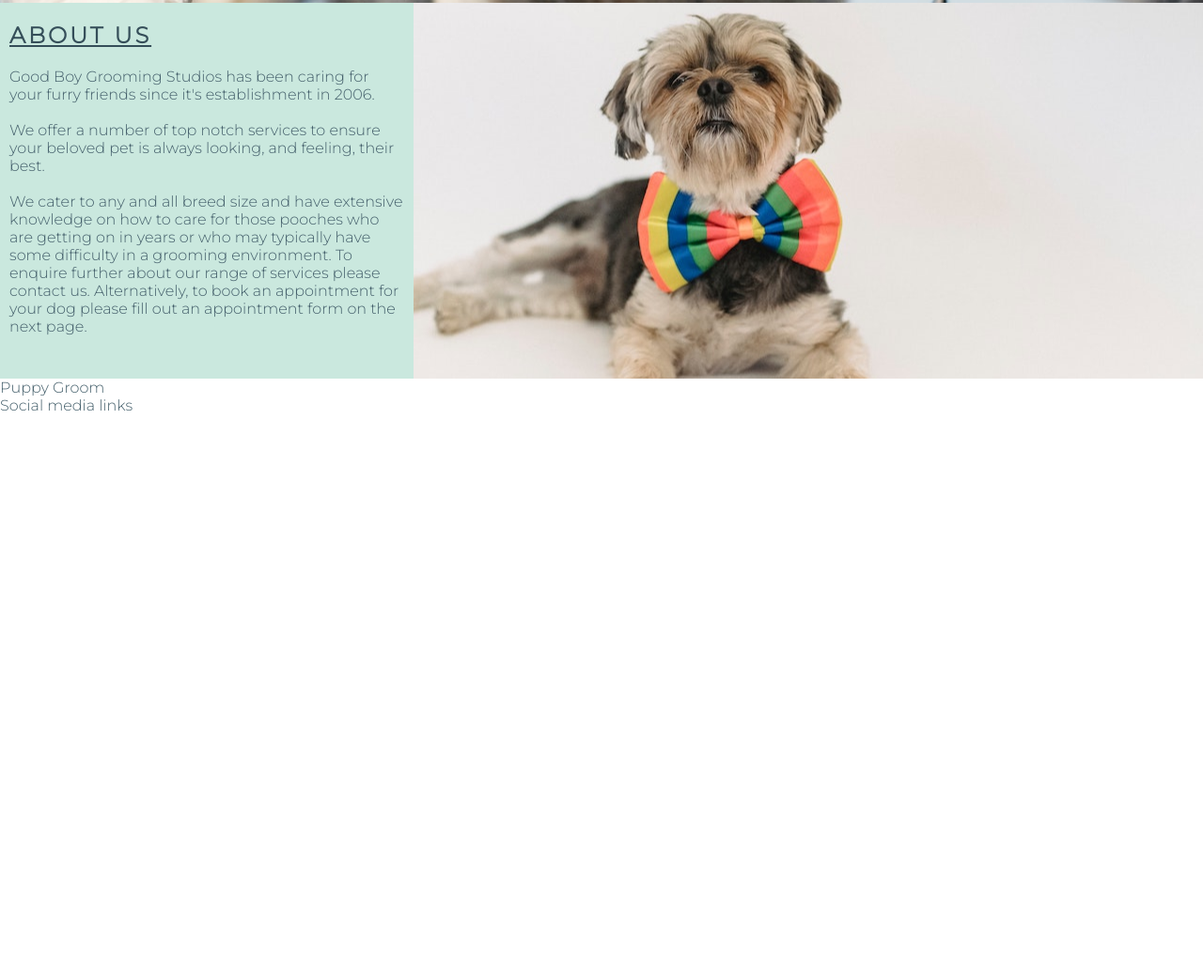
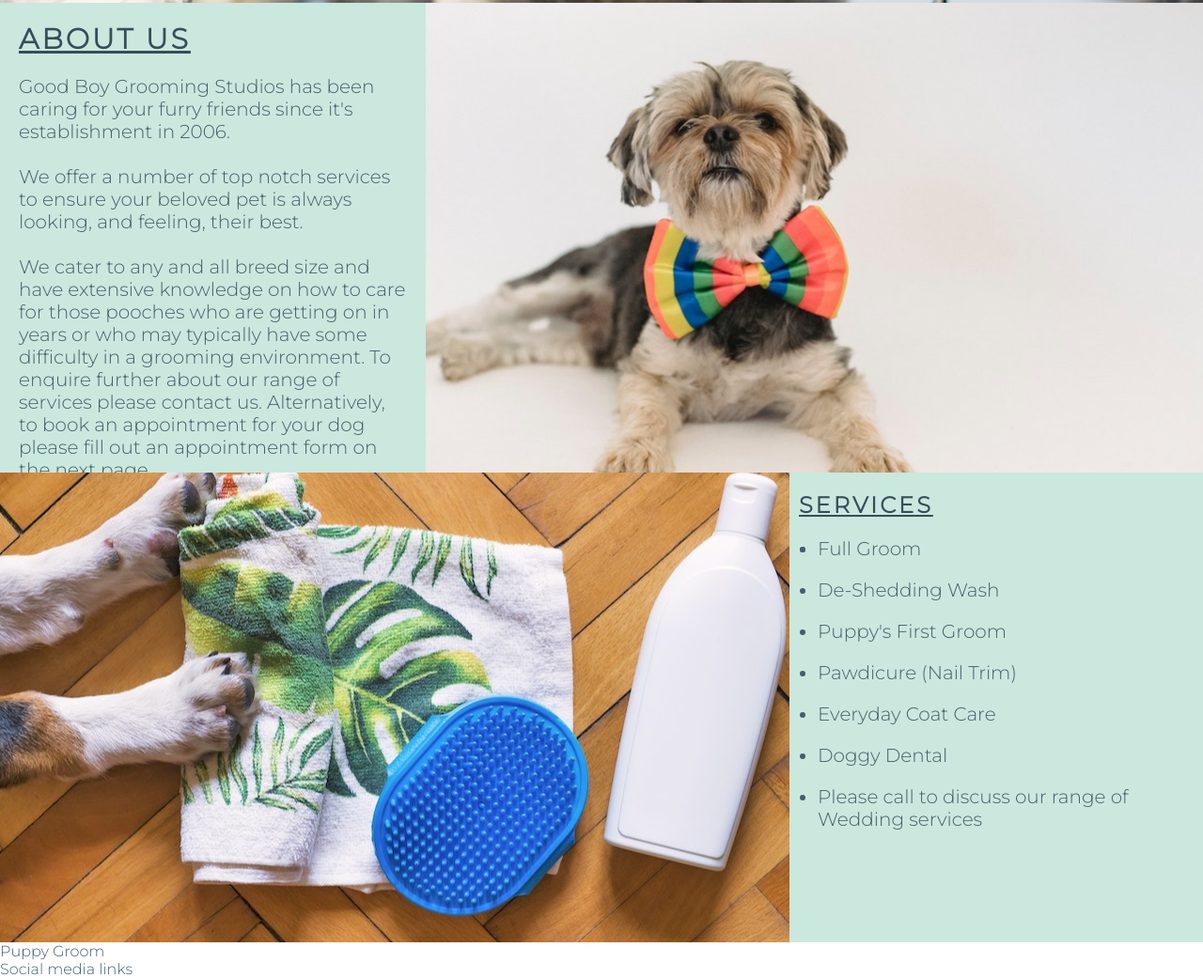
Before and after one commit to HarJayne/good-boy-grooming, a plain HTML site: page index.html in a window 1280 px wide. Shown: the part 667-1708 px from the top of the page at 94% size. Before the commit the page ends 1108 px from the top, so only its background shows below. Drawn offline with Linux system fonts and the light colour scheme.

Commit message:
Add content and style services section and services image

```diff
--- a/assets/css/style.css
+++ b/assets/css/style.css
@@ -79,9 +79,8 @@ to{
 }
 }
 /* about us section*/
-.flex-container{
+.flex-container-left{
     display: flex;
-    justify-content: flex-start;
     flex-direction: row;
     min-width: 100%;
     height: auto;
@@ -89,8 +88,9 @@ to{
 #about-us{
     background-color: #cae8de;
     width: 33%;
-    height: 400px;
-    padding: 0px 10px;
+    height: 500px;
+    padding: 0px 20px;
+    font-size: 20px;
 }
 #about-us h2{
     padding: 20px 0px;
@@ -98,7 +98,7 @@ to{
 }
 #about-image{
     width: 66%;
-    height: 400px;
+    height: 500px;
     background: url(../images/about-us.jpeg) no-repeat center center
 
 }
@@ -107,6 +107,37 @@ justify-content: space-evenly;
 }
 
 /* services section */
+
+.flex-container-right{
+    display: flex;
+    justify-content: flex-start;
+    flex-direction: row-reverse;
+    min-width: 100%;
+    height: auto;
+}
 #services{
+    background-color: #cae8de;
+    width: 33%;
+    height: 500px;
+    padding: 0px 10px;
+}
+
+#services h2{
+    padding: 20px 0px;
+    text-decoration: underline;
+}
+#services ul{
+    display: list-item;
+    list-style: disc;
+    margin-left: 20px;
+    font-size: 20px;
 
 }
+#services li{
+    padding-bottom: 20px;
+}
+#services-image{
+    width: 66%;
+    height: 500px;
+    background: url(../images/services.jpeg) no-repeat center center
+}
--- a/index.html
+++ b/index.html
@@ -41,7 +41,7 @@
         </div>
     </section>
     <section>
-        <div class="flex-container">
+        <div class="flex-container-left">
         <div id="about-us">
             <h2> About Us</h2>
             <p>Good Boy Grooming Studios has been caring for your furry friends since it's establishment in 2006.</p>
@@ -57,7 +57,23 @@
         </div>
     </div>
     </section>
-    <section id="">
+    <section>
+    <div class="flex-container-right">
+        <div id="services">
+            <h2>Services</h2>
+            <ul id="services-list">
+                <li>Full Groom</li>
+                <li>De-Shedding Wash</li>
+                <li>Puppy's First Groom</li>
+                <li>Pawdicure (Nail Trim)</li>
+                <li>Everyday Coat Care</li>
+                <li>Doggy Dental</li>
+                <li>Please call to discuss our range of Wedding services</li>
+            </ul>
+        </div>
+        <div id="services-image"></div>
+    </div>
+
 
     </section>
     <section> Puppy Groom</section>
```
Also changed, not shown: assets/images/puppy-bath.jpeg (added), assets/images/services.jpeg (added).
